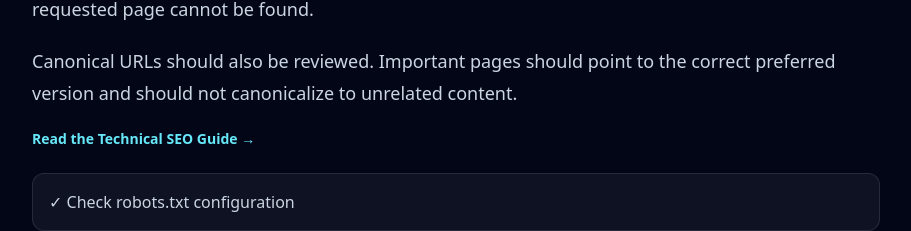
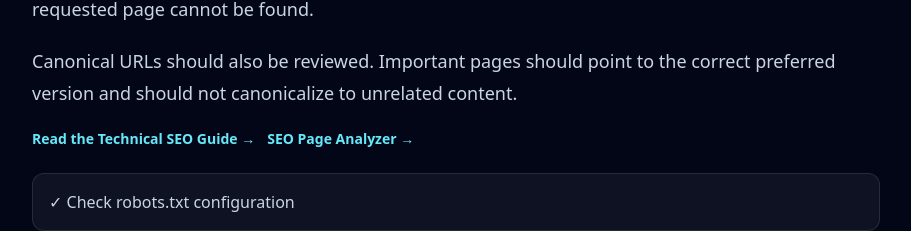
Before and after one commit to mouh1992ara/lifeseos-app, a Next.js app: page /blog/complete-seo-audit-guide in a window 1280 px wide. Shown: the part 3193-3424 px from the top of the page, without its empty margins (184-1095 px from the left). Built offline with nearby package versions, Linux system fonts and the light colour scheme; no server answers.

Commit message:
Strengthen internal linking for high-impression SEO tools

```diff
--- a/app/blog/data/on-page-seo.ts
+++ b/app/blog/data/on-page-seo.ts
@@ -98,7 +98,11 @@ export const onPageSeoArticle: BlogArticle = {
           label: "Read the Technical SEO Guide",
           href: "/blog/technical-seo-guide",
         },
-      ],
+
+    { label: "SEO Page Analyzer", href: "/tools/seo-page-analyzer" },
+    { label: "Free SEO Meta Tag Generator", href: "/tools/meta-tag-generator" },
+    { label: "SERP Snippet Preview", href: "/tools/serp-snippet-preview" },
+  ],
 
 
       tip:
--- a/app/blog/data/robots-txt.ts
+++ b/app/blog/data/robots-txt.ts
@@ -90,7 +90,9 @@ export const robotsTxtArticle: BlogArticle = {
           label: "Read the Technical SEO Guide",
           href: "/blog/technical-seo-guide",
         },
-      ],
+
+    { label: "XML Sitemap Generator", href: "/tools/xml-sitemap-generator" },
+  ],
 
 
       tip:
--- a/app/blog/data/seo-audit.ts
+++ b/app/blog/data/seo-audit.ts
@@ -186,7 +186,9 @@ export const seoAuditArticle: BlogArticle = {
           label: "Read the Technical SEO Guide",
           href: "/blog/technical-seo-guide",
         },
-      ],
+
+    { label: "SEO Page Analyzer", href: "/tools/seo-page-analyzer" },
+  ],
 
 
       tip:
--- a/app/blog/data/seo-meta-tags.ts
+++ b/app/blog/data/seo-meta-tags.ts
@@ -90,7 +90,10 @@ export const seoMetaTagsArticle: BlogArticle = {
           label: "Read the On-Page SEO Checklist",
           href: "/blog/on-page-seo-checklist",
         },
-      ],
+
+    { label: "Live SERP Preview Tool", href: "/tools/serp-snippet-preview" },
+    { label: "SEO Page Analyzer", href: "/tools/seo-page-analyzer" },
+  ],
 
 
       tip:
--- a/app/blog/data/technical-seo.ts
+++ b/app/blog/data/technical-seo.ts
@@ -100,7 +100,12 @@ export const technicalSeoArticle: BlogArticle = {
           label: "Read the Complete SEO Audit Guide",
           href: "/blog/complete-seo-audit-guide",
         },
-      ],
+
+    { label: "HTTP Status Code Checker", href: "/tools/http-status-checker" },
+    { label: "Robots.txt Generator", href: "/tools/robots-txt-generator" },
+    { label: "XML Sitemap Generator", href: "/tools/xml-sitemap-generator" },
+    { label: "SEO Page Analyzer", href: "/tools/seo-page-analyzer" },
+  ],
 
 
       tip:
--- a/app/blog/data/xml-sitemap.ts
+++ b/app/blog/data/xml-sitemap.ts
@@ -90,7 +90,9 @@ export const xmlSitemapArticle: BlogArticle = {
           label: "Read the Technical SEO Guide",
           href: "/blog/technical-seo-guide",
         },
-      ],
+
+    { label: "Robots.txt Generator", href: "/tools/robots-txt-generator" },
+  ],
 
 
       tip:
```
